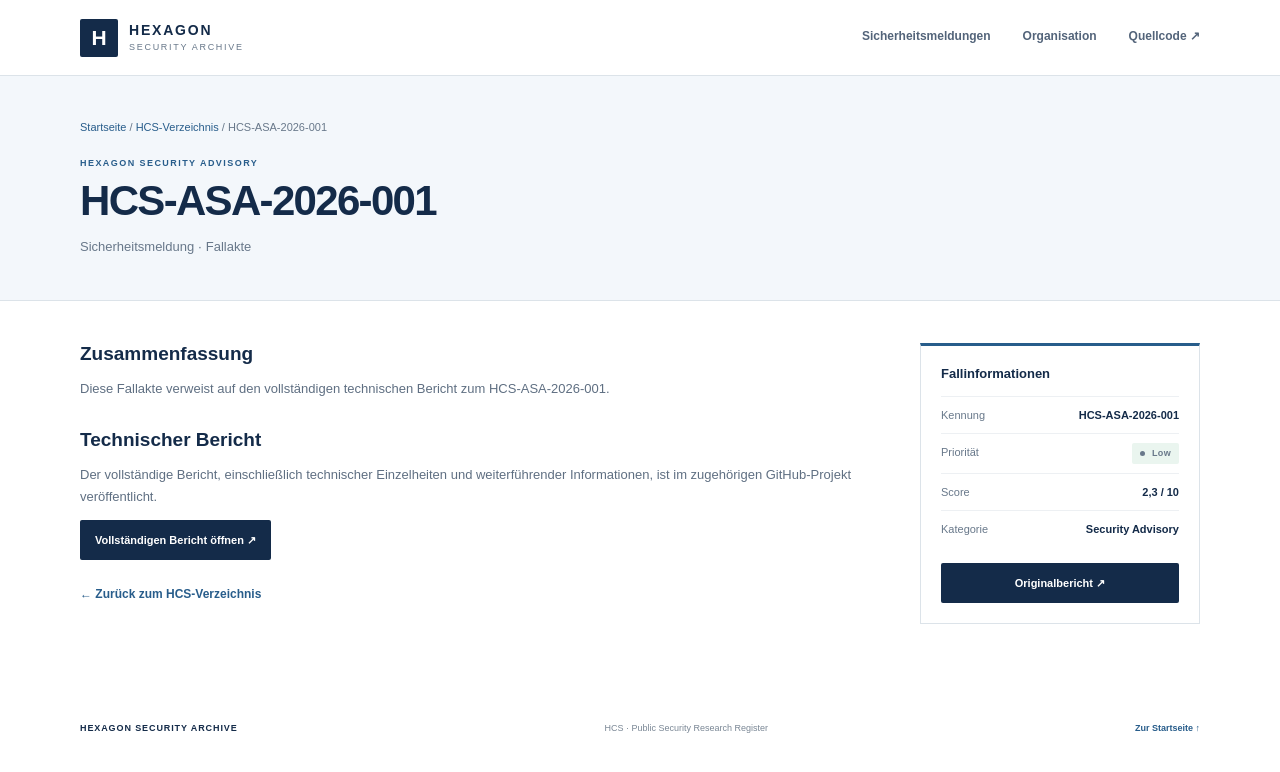
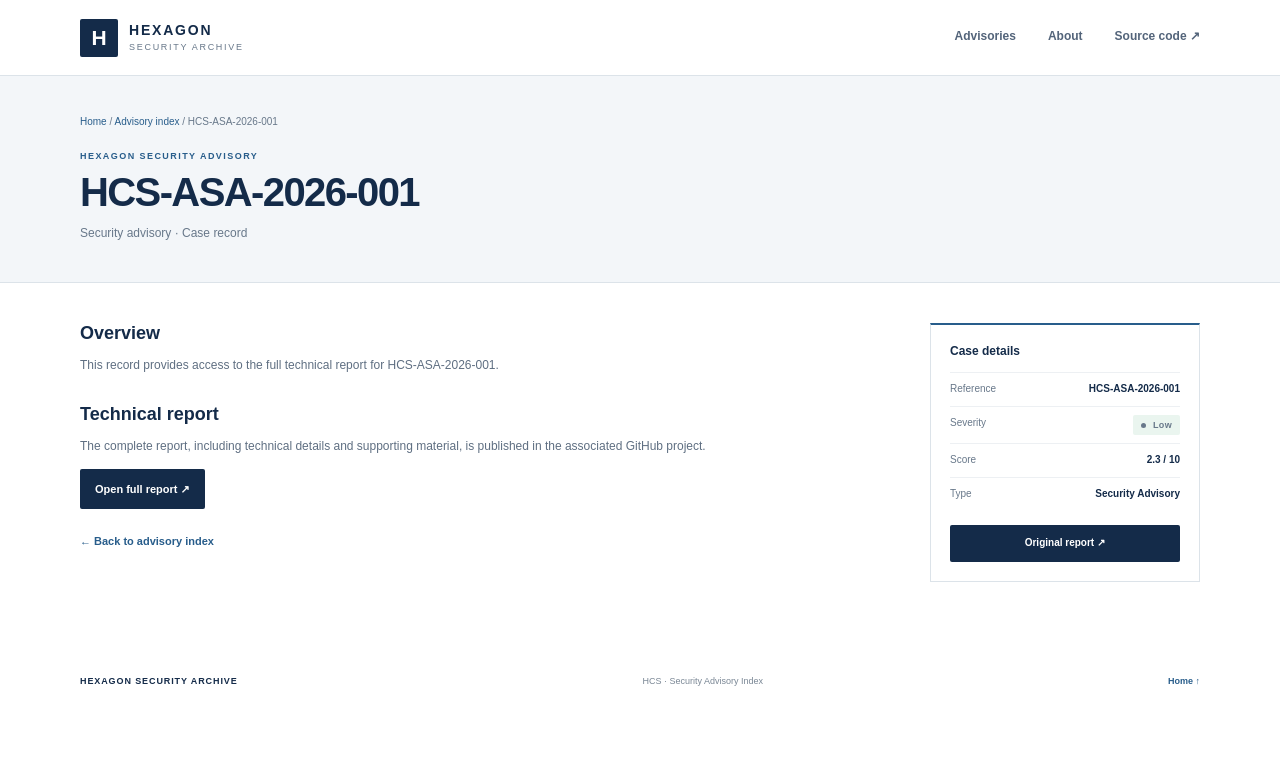
Before and after one commit to GotUrBack-Public/hexagon-security-archive, a plain HTML site: page cases/HCS-ASA-2026-001.html in a window 1280 px wide. Drawn offline with Linux system fonts and the light colour scheme.

Commit message:
Polish archive design and switch interface to English

```diff
--- a/cases/HCS-ASA-2026-001.html
+++ b/cases/HCS-ASA-2026-001.html
@@ -1,21 +1,21 @@
 <!doctype html>
-<html lang="de">
+<html lang="en">
 <head>
   <meta charset="utf-8"><meta name="viewport" content="width=device-width, initial-scale=1">
   <meta name="theme-color" content="#ffffff">
-  <title>HCS-ASA-2026-001 · Hexagon Security Archive</title>
+  <title>HCS-ASA-2026-001 | Hexagon Security Archive</title>
   <link rel="stylesheet" href="../assets/css/main.css">
   <style>
-    .detail-hero{background:#f3f7fb;border-bottom:1px solid var(--line);padding:42px 0}.breadcrumbs{font-size:11px;color:var(--muted);margin-bottom:20px}.breadcrumbs a{color:var(--blue)}.detail-title{font:800 clamp(27px,4vw,42px)/1.2 Manrope,sans-serif;color:var(--navy);letter-spacing:-.04em;margin:0 0 10px}.detail-subtitle{font-size:13px;color:var(--muted);margin:0}.detail-layout{display:grid;grid-template-columns:minmax(0,1fr) 280px;gap:35px;padding-top:42px;padding-bottom:70px}.detail-main h2{font:700 19px Manrope,sans-serif;color:var(--navy);margin:0 0 12px}.detail-main p{font-size:13px;color:#5f6f82}.detail-card{border:1px solid var(--line);border-top:3px solid var(--blue);padding:20px;height:max-content}.detail-card h3{font:700 13px Manrope,sans-serif;color:var(--navy);margin:0 0 15px}.meta-line{display:flex;justify-content:space-between;gap:12px;padding:9px 0;border-top:1px solid #edf0f3;font-size:11px}.meta-line span{color:var(--muted)}.meta-line strong{color:var(--navy)}.detail-button{display:block;text-align:center;background:var(--navy);color:#fff;padding:11px;margin-top:16px;font-size:11px;font-weight:700;border-radius:2px}.back-link{display:inline-block;margin-top:25px;color:var(--blue);font-size:12px;font-weight:700}@media(max-width:700px){.detail-layout{grid-template-columns:1fr}.detail-card{grid-row:1}}
+    .detail-hero{background:#f3f6f9;border-bottom:1px solid var(--line);padding:38px 0}.breadcrumbs{font-size:10px;color:var(--muted);margin-bottom:18px}.breadcrumbs a{color:var(--blue)}.detail-title{font:800 clamp(27px,4vw,40px)/1.2 Manrope,sans-serif;color:var(--navy);letter-spacing:-.04em;margin:0 0 8px}.detail-subtitle{font-size:12px;color:var(--muted);margin:0}.detail-layout{display:grid;grid-template-columns:minmax(0,1fr) 270px;gap:32px;padding-top:40px;padding-bottom:65px}.detail-main h2{font:700 18px Manrope,sans-serif;color:var(--navy);margin:0 0 10px}.detail-main p{font-size:12px;color:#5f6f82}.detail-card{border:1px solid var(--line);border-top:2px solid var(--blue);padding:19px;height:max-content}.detail-card h3{font:700 12px Manrope,sans-serif;color:var(--navy);margin:0 0 14px}.meta-line{display:flex;justify-content:space-between;gap:12px;padding:8px 0;border-top:1px solid #edf0f3;font-size:10px}.meta-line span{color:var(--muted)}.meta-line strong{color:var(--navy)}.detail-button{display:block;text-align:center;background:var(--navy);color:#fff;padding:10px;margin-top:15px;font-size:10px;font-weight:700;border-radius:2px}.back-link{display:inline-block;margin-top:23px;color:var(--blue);font-size:11px;font-weight:700}@media(max-width:700px){.detail-layout{grid-template-columns:1fr}.detail-card{grid-row:1}}
   </style>
 </head>
 <body>
-<header class="site-header"><div class="container header-inner"><a class="identity" href="../index.html"><span class="identity-mark">H</span><span class="identity-copy"><strong>HEXAGON</strong><small>SECURITY ARCHIVE</small></span></a><nav class="main-nav"><a href="../index.html#archive">Sicherheitsmeldungen</a><a href="../index.html#organization">Organisation</a><a href="https://github.com/GotUrBack-Public/hexagon-security-archive">Quellcode ↗</a></nav></div></header>
-<section class="detail-hero"><div class="container"><div class="breadcrumbs"><a href="../index.html">Startseite</a> / <a href="../index.html#archive">HCS-Verzeichnis</a> / HCS-ASA-2026-001</div><div class="section-kicker">HEXAGON SECURITY ADVISORY</div><h1 class="detail-title">HCS-ASA-2026-001</h1><p class="detail-subtitle">Sicherheitsmeldung · Fallakte</p></div></section>
+<header class="site-header"><div class="container header-inner"><a class="identity" href="../index.html"><span class="identity-mark">H</span><span class="identity-copy"><strong>HEXAGON</strong><small>SECURITY ARCHIVE</small></span></a><nav class="main-nav"><a href="../index.html#archive">Advisories</a><a href="../index.html#organization">About</a><a href="https://github.com/GotUrBack-Public/hexagon-security-archive">Source code ↗</a></nav></div></header>
+<section class="detail-hero"><div class="container"><div class="breadcrumbs"><a href="../index.html">Home</a> / <a href="../index.html#archive">Advisory index</a> / HCS-ASA-2026-001</div><div class="section-kicker">HEXAGON SECURITY ADVISORY</div><h1 class="detail-title">HCS-ASA-2026-001</h1><p class="detail-subtitle">Security advisory · Case record</p></div></section>
 <main class="container detail-layout">
-  <article class="detail-main"><h2>Zusammenfassung</h2><p>Diese Fallakte verweist auf den vollständigen technischen Bericht zum HCS-ASA-2026-001.</p><h2 style="margin-top:30px">Technischer Bericht</h2><p>Der vollständige Bericht, einschließlich technischer Einzelheiten und weiterführender Informationen, ist im zugehörigen GitHub-Projekt veröffentlicht.</p><a class="button button-primary" href="https://github.com/GotUrBack-Public/HCS-ASA-2026-001" target="_blank" rel="noopener noreferrer">Vollständigen Bericht öffnen ↗</a><br><a class="back-link" href="../index.html#archive">← Zurück zum HCS-Verzeichnis</a></article>
-  <aside class="detail-card"><h3>Fallinformationen</h3><div class="meta-line"><span>Kennung</span><strong>HCS-ASA-2026-001</strong></div><div class="meta-line"><span>Priorität</span><strong><span class="priority priority-low">Low</span></strong></div><div class="meta-line"><span>Score</span><strong>2,3 / 10</strong></div><div class="meta-line"><span>Kategorie</span><strong>Security Advisory</strong></div><a class="detail-button" href="https://github.com/GotUrBack-Public/HCS-ASA-2026-001" target="_blank" rel="noopener noreferrer">Originalbericht ↗</a></aside>
+  <article class="detail-main"><h2>Overview</h2><p>This record provides access to the full technical report for HCS-ASA-2026-001.</p><h2 style="margin-top:28px">Technical report</h2><p>The complete report, including technical details and supporting material, is published in the associated GitHub project.</p><a class="button button-primary" href="https://github.com/GotUrBack-Public/HCS-ASA-2026-001" target="_blank" rel="noopener noreferrer">Open full report ↗</a><br><a class="back-link" href="../index.html#archive">← Back to advisory index</a></article>
+  <aside class="detail-card"><h3>Case details</h3><div class="meta-line"><span>Reference</span><strong>HCS-ASA-2026-001</strong></div><div class="meta-line"><span>Severity</span><strong><span class="priority priority-low">Low</span></strong></div><div class="meta-line"><span>Score</span><strong>2.3 / 10</strong></div><div class="meta-line"><span>Type</span><strong>Security Advisory</strong></div><a class="detail-button" href="https://github.com/GotUrBack-Public/HCS-ASA-2026-001" target="_blank" rel="noopener noreferrer">Original report ↗</a></aside>
 </main>
-<footer class="site-footer"><div class="container footer-inner"><a class="footer-brand" href="../index.html">HEXAGON SECURITY ARCHIVE</a><span>HCS · Public Security Research Register</span><a href="../index.html">Zur Startseite ↑</a></div></footer>
+<footer class="site-footer"><div class="container footer-inner"><a class="footer-brand" href="../index.html">HEXAGON SECURITY ARCHIVE</a><span>HCS · Security Advisory Index</span><a href="../index.html">Home ↑</a></div></footer>
 </body>
 </html>
```
